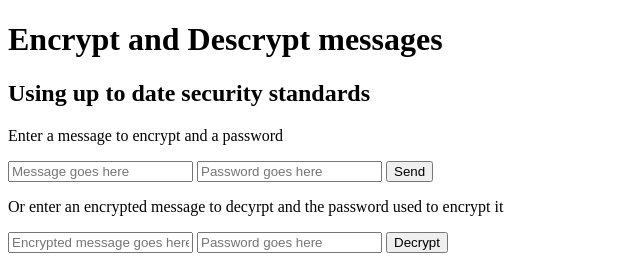
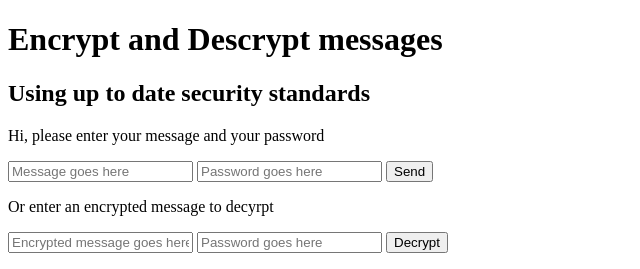
Before and after one commit to gonzalocarreteroh/Encryption-Decryption-Web-App, a Flask app: template app/templates/decrypt.html in a window 1280 px wide. Shown: the top 269 px of the page, without its empty margins (0-640 px from the left). Run offline with Flask 3, Linux system fonts and the light colour scheme; the template is opened without the code that fills it, so the values that code supplies are empty.

Commit message:
Changes in html

```diff
--- a/app/templates/decrypt.html
+++ b/app/templates/decrypt.html
@@ -7,13 +7,13 @@
 <body>
     <h1>Encrypt and Descrypt messages</h1>
     <h2>Using up to date security standards</h2>
-    <p>Enter a message to encrypt and a password</p>
+    <p>Hi, please enter your message and your password</p>
     <form action="/encrypt" method="post">
         <input type="text" name="message" placeholder="Message goes here">
         <input type="password" name="password" placeholder="Password goes here">
         <input type="submit" value="Send">
     </form>
-    <p>Or enter an encrypted message to decyrpt and the password used to encrypt it</p>
+    <p>Or enter an encrypted message to decyrpt</p>
     <form action="/decrypt" method="post">
         <input type="text" name="ciphertext" placeholder="Encrypted message goes here">
         <input type="password" name="password" placeholder="Password goes here">
--- a/app/templates/encrypt.html
+++ b/app/templates/encrypt.html
@@ -7,7 +7,7 @@
 <body>
     <h1>Encrypt and Descrypt messages</h1>
     <h2>Using up to date security standards</h2>
-    <p>Enter a message to encrypt and a password</p>
+    <p>Hi, please enter your message and your password</p>
     <form action="/encrypt" method="post">
         <input type="text" name="message" placeholder="Message goes here">
         <input type="password" name="password" placeholder="Password goes here">
@@ -17,7 +17,7 @@
     <p>Here is your encrypted message:</p>
     <p id="textToCopy">{{ ciphertext }}</p>
     </div>
-    <p>Or enter an encrypted message to decyrpt and the password used to encrypt it</p>
+    <p>Or enter an encrypted message to decyrpt</p>
     <form action="/decrypt" method="post">
         <input type="text" name="ciphertext" placeholder="Encrypted message goes here">
         <input type="password" name="password" placeholder="Password goes here">
```
Also changed, not shown: 1 other file.
